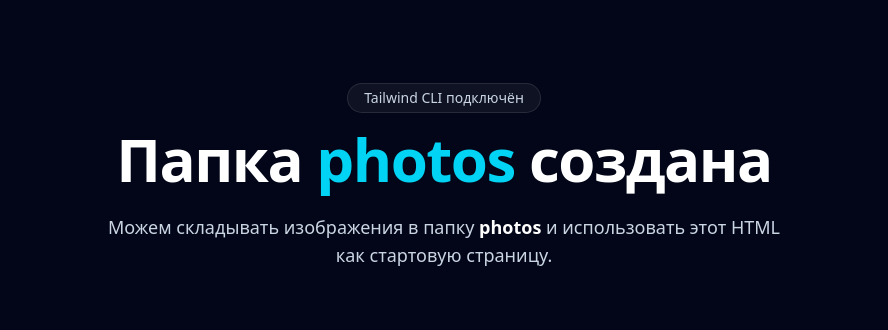
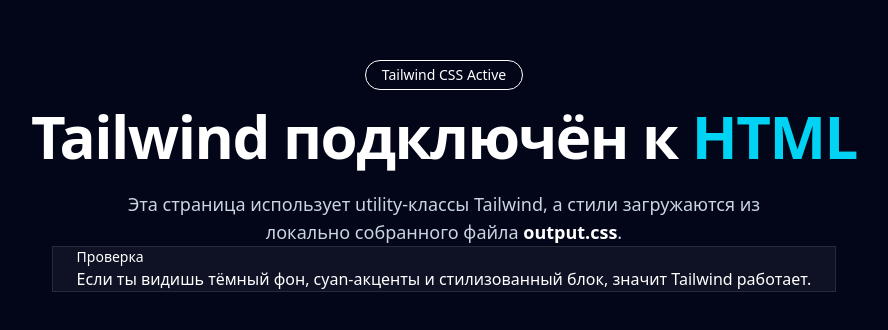
Before and after one commit to abushShooh/test-branch, a website: page index.html in a window 1280 px wide. Shown: the part 224-554 px from the top of the page, without its empty margins (196-1084 px from the left). Drawn offline with Linux system fonts and the light colour scheme.

Commit message:
first commit in branch new

```diff
--- a/index.html
+++ b/index.html
@@ -8,15 +8,19 @@
 </head>
 <body class="min-h-screen bg-slate-950 text-white">
   <main class="mx-auto flex min-h-screen max-w-5xl flex-col items-center justify-center px-6 py-16">
-    <span class="mb-4 rounded-full border border-white/10 bg-white/5 px-4 py-1 text-sm text-slate-300">
-      Tailwind CLI подключён
+    <span class="mb-4 rounded-full border border-cyan-400/30 bg-cyan-400/10 px-4 py-1 text-sm text-cyan-300">
+      Tailwind CSS Active
     </span>
     <h1 class="text-center text-4xl font-bold tracking-tight sm:text-6xl">
-      Папка <span class="text-cyan-400">photos</span> создана
+      Tailwind подключён к <span class="text-cyan-400">HTML</span>
     </h1>
     <p class="mt-6 max-w-2xl text-center text-base leading-7 text-slate-300 sm:text-lg">
-      Можем складывать изображения в папку <strong class="text-white">photos</strong> и использовать этот HTML как стартовую страницу.
+      Эта страница использует utility-классы Tailwind, а стили загружаются из локально собранного файла <strong class="text-white">output.css</strong>.
     </p>
+    <div class="mt-10 rounded-2xl border border-white/10 bg-white/5 px-6 py-5 text-left shadow-2xl shadow-cyan-950/30">
+      <p class="text-sm uppercase tracking-[0.3em] text-slate-400">Проверка</p>
+      <p class="mt-3 text-lg font-semibold text-white">Если ты видишь тёмный фон, cyan-акценты и стилизованный блок, значит Tailwind работает.</p>
+    </div>
   </main>
 </body>
 </html>
```
